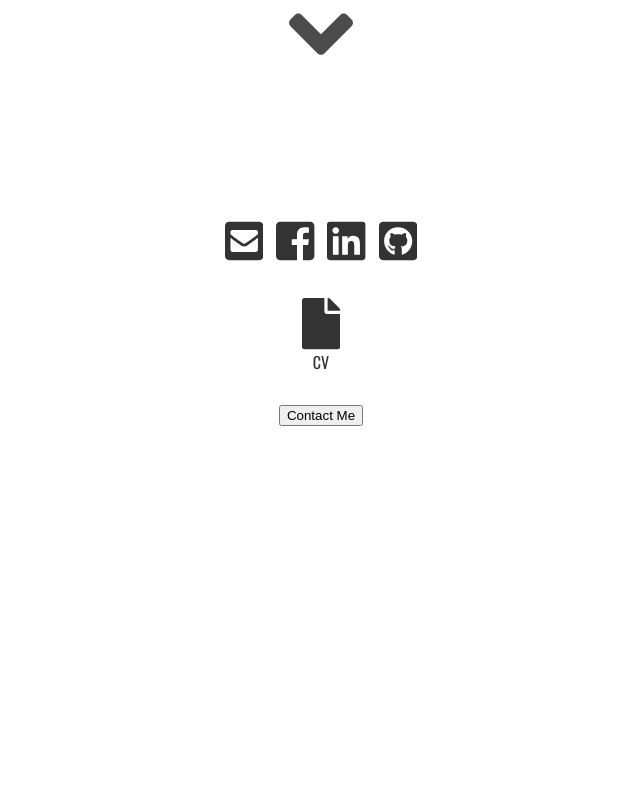
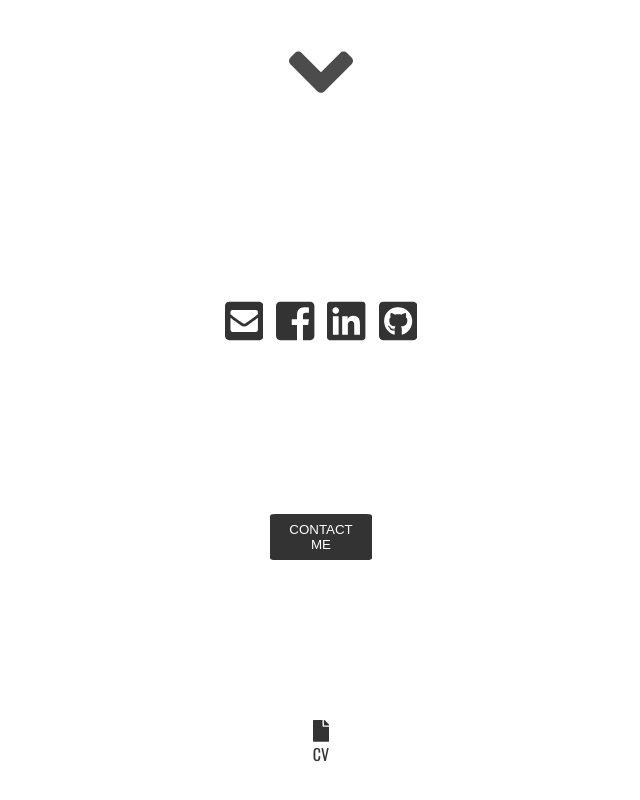
Before and after one commit to AdamPawlinski/Adam-portfolio-page, a React (Create React App) app: page / in a window 1280 px wide. Shown: the part 1406-2206 px from the top of the page, without its empty margins (319-959 px from the left). Built offline with nearby package versions, Linux system fonts and the light colour scheme.

Commit message:
style of footer changed, modal turned off till it will work fine

```diff
--- a/src/components/footer.component.js
+++ b/src/components/footer.component.js
@@ -50,14 +50,22 @@ class Footer extends React.Component {
         return (
             <div className="footer">
                 <div className="social">
-                    <a href="mailto:adam.pawlinski@gmail.com?subject=Hey, I would like to work with you..."><Mail className="logo" /></a>
-                    <a href="https://www.facebook.com/adam.pawlinski.14" target="_blank"><Facebook className="logo" /></a>
-                    <a href="https://www.linkedin.com/in/adam-pawlinski/" target="_blank"><Linkedin className="logo"/></a>
-                    <a href="https://github.com/AdamPawlinski" target="_blank"><Github className="logo"/></a>
+                    <div>
+                        <a href="mailto:adam.pawlinski@gmail.com?subject=Hey, I would like to work with you..."><Mail className="logo" /></a>
+                    </div>
+                    <div>
+                        <a href="https://www.facebook.com/adam.pawlinski.14" target="_blank"><Facebook className="logo" /></a>
+                    </div>
+                    <div>
+                        <a href="https://www.linkedin.com/in/adam-pawlinski/" target="_blank"><Linkedin className="logo"/></a>
+                    </div>
+                    <div>
+                        <a href="https://github.com/AdamPawlinski" target="_blank"><Github className="logo"/></a>
+                    </div>
                 </div>
-                    <a href="../resources/cv-adam-pawlinski.pdf" target="_blank" className="logo cv"><CV/>CV</a>
-                <h3><button className="open-modal-btn" onClick={this.openModalHandler}>Contact Me</button></h3>
-                {
+                <button className="open-modal-btn" onClick={this.openModalHandler}>Contact Me</button>
+                <a href="../resources/cv-adam-pawlinski.pdf" target="_blank" className="logo cv"><CV/>CV</a>
+                {/* {
                     this.state.isShown ?
                     <Modal
                         closeModal={this.closeModal}
@@ -65,7 +73,7 @@ class Footer extends React.Component {
                         onClickOutside={this.onClickOutside}
                     />
                     : null
-                }
+                }             */}
             </div>
         )
     }
--- a/src/style/App.css
+++ b/src/style/App.css
@@ -7,6 +7,17 @@ a {
 
 ul {
   list-style: none;
+}
+
+button {
+  border: none;
+  border-radius: 5%;
+  padding: .5rem;
+  background-color: rgba(0,0,0, .8);
+  color: rgb(255,255,255);
+  max-width: 8vw;
+  cursor: pointer;
+  text-transform: uppercase;
 }
 
 .App {
@@ -20,6 +31,10 @@ ul {
   margin-top: 5vh;
 }
 
+.arrow:hover {
+  color: rgba(0, 38, 252, 0.8);
+}
+
 .scroll-lock {
   overflow: hidden;
 }
--- a/src/style/Footer.css
+++ b/src/style/Footer.css
@@ -1,7 +1,72 @@
+button {
+    margin: 10vh 10vw;
+}
+
+button:hover {
+    background-color: rgba(0, 38, 252, 0.8);
+}
+
+.cv:hover,
+.logo:hover {
+    color: rgba(0, 38, 252, 0.8);
+}
+
 .footer {
     height: 100vh;
     position: relative;
+    display: flex;
+    flex-direction: column;
+    align-items: center;
 }
+
+.social {
+    display: flex;
+    flex-direction: row;
+    margin: 10vh 10vw;
+}
+
+.social div {
+    width: 4vw;
+}
+
+.logo {
+    max-width: 3vw;
+    margin: .5vw;
+}
+
+.cv {
+    display: flex;
+    flex-direction: column;
+    max-height: 10vh;
+    margin: 10vh auto;
+}
+
+/* modal */
+
+.modal {
+  position: fixed;
+  top: 0;
+  left: 0;
+  width: 100%;
+  height: 100%;
+  z-index: 10;
+  transform: translateZ(0);
+  background-color: rgba(0, 0, 0, 0.8);
+}
+
+.modal-content {
+  position: fixed;
+  padding: 2.5em 1.5em 1.5em 1.5em;
+  background-color: #ffffff;
+  left: 50%;
+  top: 50%;
+  transform: translate(-50%, -50%);
+  width: 30vw;
+  height: 80vh;
+  border-radius: 5%;
+}
+
+/* form */
 
 .form {
     display: flex;
@@ -35,50 +100,8 @@
 
 .form input[type="submit"] {
     border-radius: 10%;
-    /* font-family: "Oswald", sans-serif; */
     background-color: rgba(0,0,0, .8);
     color: rgba(255,255,255, .8);
     max-width: 5vw;
     cursor: pointer;
 }
-
-.social {
-    /* display: flex;
-    /* justify-content: space-between;
-    max-width: 50vw; */
-}
-
-.logo {
-    max-width: 3vw;
-    margin: .5vw;
-}
-
-.cv {
-    display: flex;
-    flex-direction: column;
-    max-height: 10vh;
-    margin: 3vh auto;
-}
-
-.modal {
-  position: fixed;
-  top: 0;
-  left: 0;
-  width: 100%;
-  height: 100%;
-  z-index: 10;
-  transform: translateZ(0);
-  background-color: rgba(0, 0, 0, 0.8);
-}
-
-.modal-content {
-  position: fixed;
-  padding: 2.5em 1.5em 1.5em 1.5em;
-  background-color: #ffffff;
-  left: 50%;
-  top: 50%;
-  transform: translate(-50%, -50%);
-  width: 30vw;
-  height: 80vh;
-  border-radius: 5%;
-}
--- a/src/style/ProjectItem.css
+++ b/src/style/ProjectItem.css
@@ -4,7 +4,7 @@
     height: 30vh;
     background-color: rgba(0,0,0,.18);
     transition: 1s;
-    padding: .15rem .5rem 0 .5rem;
+    padding: 0 .5rem 0 .5rem;
 }
 
 .item:hover {
```
Also changed, not shown: src/style/Projects.css (line endings or trailing spaces).
